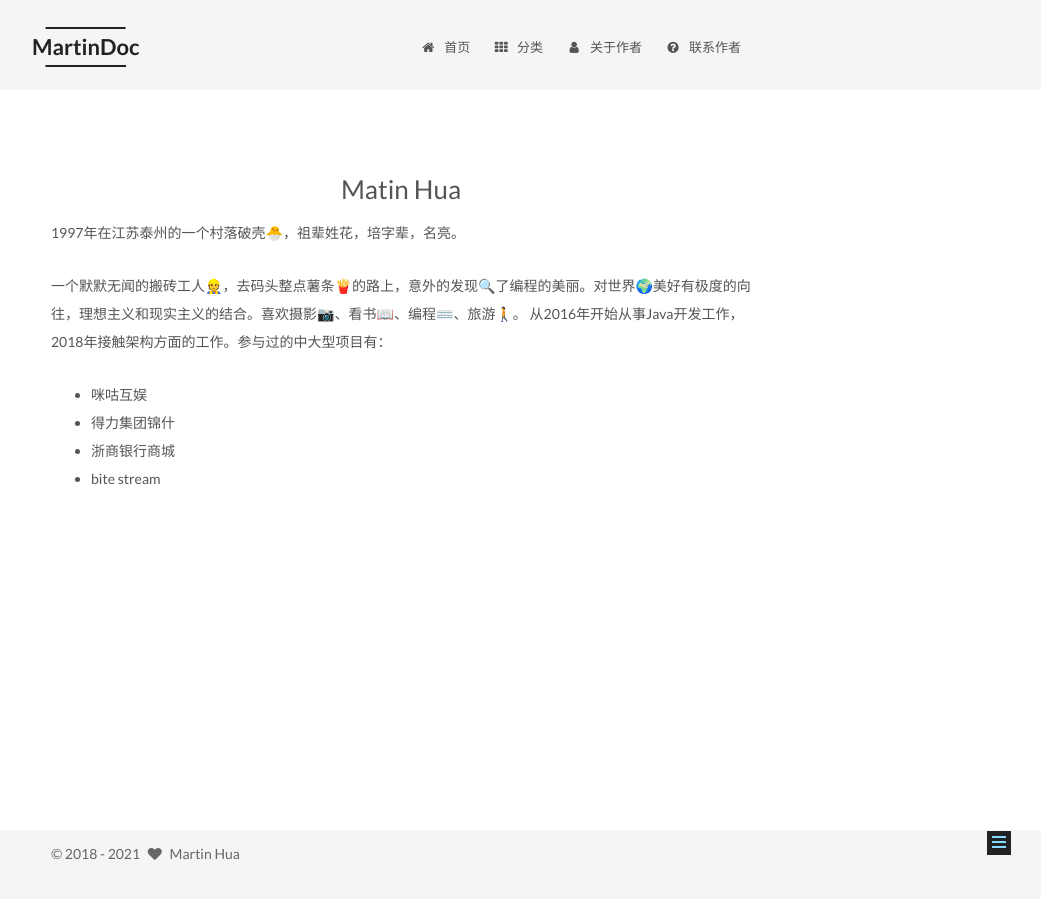
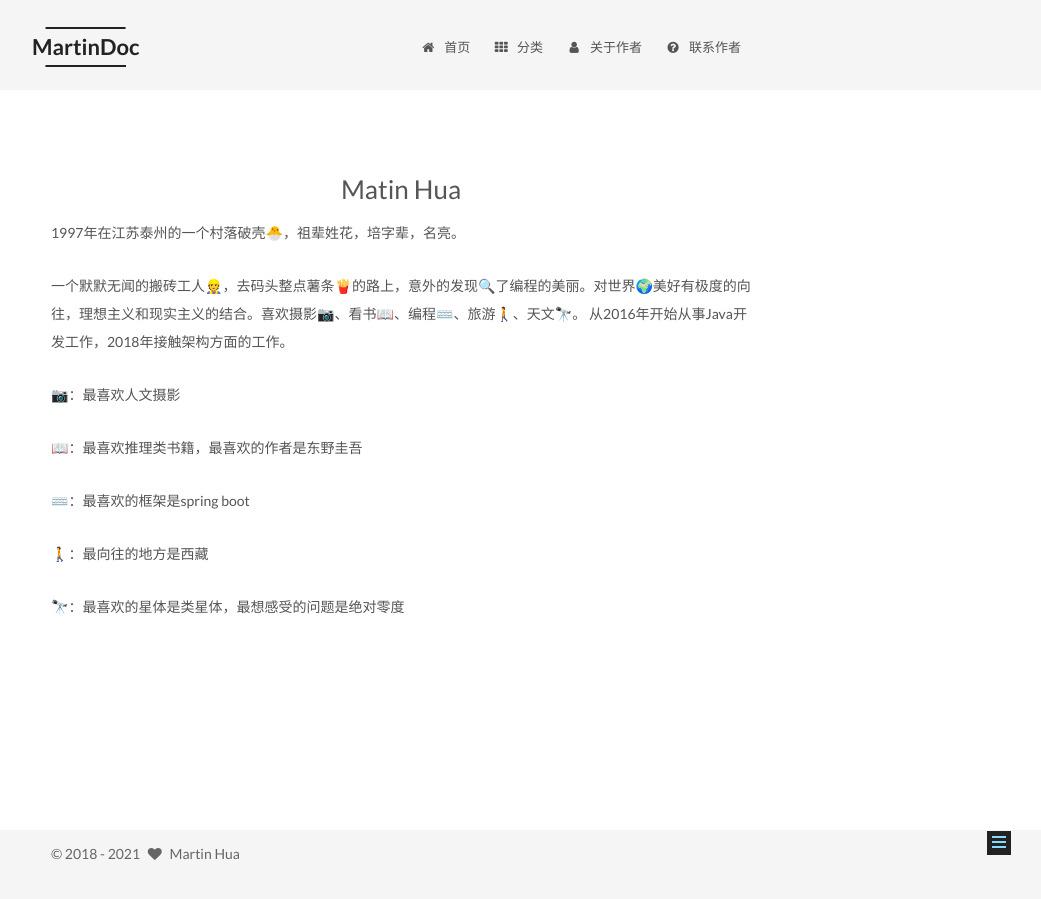
Before and after one commit to huaPeiLiang/huapeiliang.github.io, a Jekyll site: the page built from about/index.md, in a window 1280 px wide. Shown: the whole page, without its empty margins (239-1280 px from the left). Built offline with Jekyll 4.4.1, drawn with Linux system fonts in a browser that asks for light colours; comment, search, counter and statistics services are not loaded.

```diff
--- a/about/index.md
+++ b/about/index.md
@@ -5,10 +5,15 @@ type: about
 
 1997年在江苏泰州的一个村落破壳🐣，祖辈姓花，培字辈，名亮。
 
-一个默默无闻的搬砖工人👷，去码头整点薯条🍟的路上，意外的发现🔍了编程的美丽。对世界🌍美好有极度的向往，理想主义和现实主义的结合。喜欢摄影📷、看书📖、编程⌨️、旅游🚶。
-从2016年开始从事Java开发工作，2018年接触架构方面的工作。参与过的中大型项目有：
+一个默默无闻的搬砖工人👷，去码头整点薯条🍟的路上，意外的发现🔍了编程的美丽。对世界🌍美好有极度的向往，理想主义和现实主义的结合。喜欢摄影📷、看书📖、编程⌨️、旅游🚶、天文🔭。
+从2016年开始从事Java开发工作，2018年接触架构方面的工作。
 
-- 咪咕互娱
-- 得力集团锦什
-- 浙商银行商城
-- bite stream
+📷：最喜欢人文摄影
+
+📖：最喜欢推理类书籍，最喜欢的作者是东野圭吾
+
+⌨️：最喜欢的框架是spring boot
+
+🚶：最向往的地方是西藏
+
+🔭：最喜欢的星体是类星体，最想感受的问题是绝对零度
```
Also changed, not shown: _posts/2021-09-17-Stream项目-数据隔离.md (added, +61 -0 lines), cooperation/index.md (+3 -1 lines).
